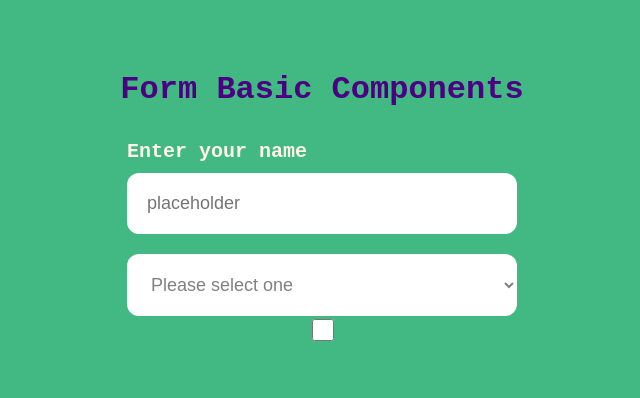
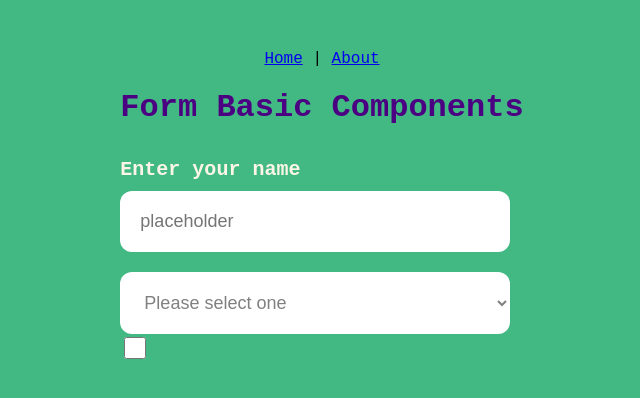
Before and after one commit to AtharLaique/VUEJS-Learning, a Vue app: page / in a window 1280 px wide. Shown: the top 398 px of the page, without its empty margins (318-958 px from the left). Built offline with nearby package versions, Linux system fonts and the light colour scheme.

Commit message:
component sepration

```diff
--- a/src/App.vue
+++ b/src/App.vue
@@ -1,25 +1,15 @@
 <template>
   <div id="app">
-    <h1 class="heading">Form Basic Components</h1>
-    <Input
-      :label="'Enter your name'"
-      :placeholder="'Enter Valid Name'"
-      :type="'text'"
-    />
-    <SelectOptions />
-    <CheckBox />
+    <Navbar />
+    <router-view />
   </div>
 </template>
 
 <script>
-import Input from './components/Input.vue';
-import CheckBox from './components/CheckBox.vue';
-import SelectOptions from './components/SelectOptions.vue';
+import Navbar from './components/Navbar.vue';
 export default {
   components: {
-    Input,
-    CheckBox,
-    SelectOptions,
+    Navbar,
   },
 };
 </script>
@@ -40,7 +30,4 @@
   align-items: center;
   flex-direction: column;
 }
-.heading {
-  color: indigo;
-}
 </style>
--- /dev/null
+++ b/src/components/Navbar.vue
@@ -0,0 +1,15 @@
+<template>
+  <div class="nav">
+    <router-link to="/">Home</router-link> |
+    <router-link to="/about">About</router-link>
+  </div>
+</template>
+
+<script>
+export default {};
+</script>
+
+<style scoped>
+.nav {
+}
+</style>
--- a/src/views/Home.vue
+++ b/src/views/Home.vue
@@ -1,18 +1,32 @@
 <template>
   <div class="home">
-    <img alt="Vue logo" src="../assets/logo.png" />
-    <HelloWorld msg="Welcome to Your Vue.js App" />
+    <h1 class="heading">Form Basic Components</h1>
+    <Input
+      :label="'Enter your name'"
+      :placeholder="'Enter Valid Name'"
+      :type="'text'"
+    />
+    <SelectOptions />
+    <CheckBox />
   </div>
 </template>
 
 <script>
-// @ is an alias to /src
-import HelloWorld from "@/components/HelloWorld.vue";
+import Input from '@/components/Input.vue';
+import CheckBox from '@/components/CheckBox.vue';
+import SelectOptions from '@/components/SelectOptions.vue';
 
 export default {
-  name: "Home",
+  name: 'Home',
   components: {
-    HelloWorld,
+    Input,
+    CheckBox,
+    SelectOptions,
   },
 };
 </script>
+<style scoped>
+.heading {
+  color: indigo;
+}
+</style>
```
